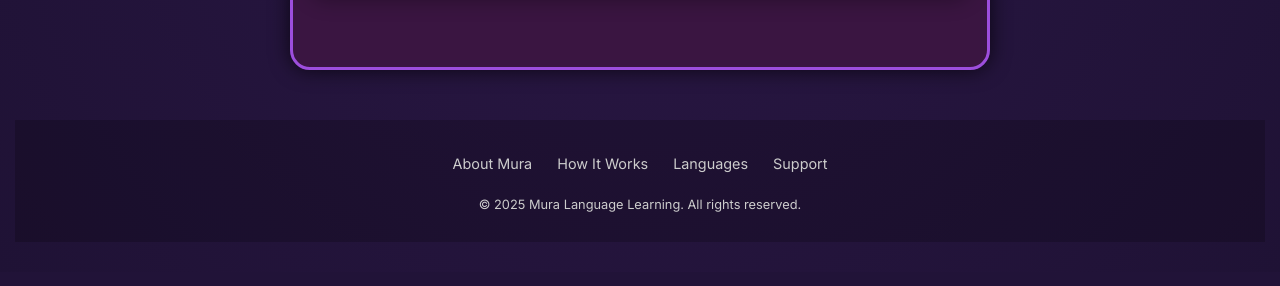
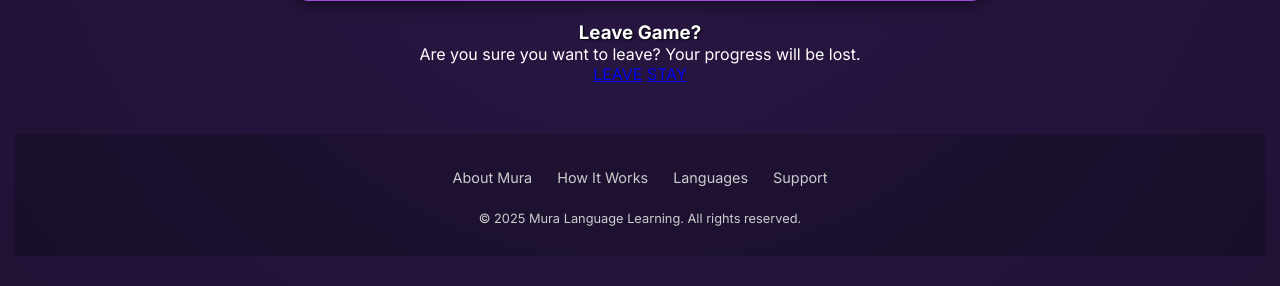
Before and after one commit to badisso22/HACKATHON, a PHP site: page / in a window 1280 px wide. Shown: the part 699-985 px from the top of the page. Before the commit the page ends 941 px from the top, so only its background shows below. Run offline with PHP 8.4, Linux system fonts and the light colour scheme.

Commit message:
Update index.php

```diff
--- a/game/index.php
+++ b/game/index.php
@@ -14,9 +14,12 @@
   <!-- Header -->
   <header>
     <div class="logo-title">
-      <div class="logo">M</div>
+      <div class="logo">
+        <img src="mura-logo.png" alt="Mura Logo" class="game-logo">
+      </div>
       <h1>Mura — Language Combat</h1>
     </div>
+    <button id="leave-game" class="leave-button">Leave Game</button>
   </header>
 
   <!-- Game Screen -->
@@ -31,11 +34,15 @@
     <div id="battle-area">
       <div id="player" class="health">
         <div id="player-hearts" class="hearts">❤️❤️❤️❤️❤️</div>
-        <img id="player-img" class="character bounce" src="https://i.imgur.com/NLRi5Ob.png" alt="Player">
+        <div class="emoji-container">
+          <div id="player-emoji" class="character bounce">🤺</div>
+        </div>
       </div>
       <div id="enemy" class="health">
         <div id="enemy-hearts" class="hearts">❤️❤️❤️❤️❤️</div>
-        <img id="enemy-img" class="character bounce" src="https://i.imgur.com/3vc49fQ.png" alt="Boss">
+        <div class="emoji-container">
+          <div id="enemy-emoji" class="character bounce">🧙‍♂️</div>
+        </div>
       </div>
     </div>
 
@@ -51,6 +58,19 @@
     </div>
 
     <div id="log"></div>
+  </div>
+
+  <!-- Leave Game Confirmation Modal -->
+  <div id="leave-modal" class="modal">
+    <div class="modal-content">
+      <h3>Leave Game?</h3>
+      <p>Are you sure you want to leave? Your progress will be lost.</p>
+      <div class="modal-buttons">
+        <!-- Completely redesigned buttons -->
+        <a href="index.html" id="confirm-leave" class="modal-btn leave-btn">LEAVE</a>
+        <a href="#" id="cancel-leave" class="modal-btn stay-btn">STAY</a>
+      </div>
+    </div>
   </div>
 
   <!-- Footer -->
```
